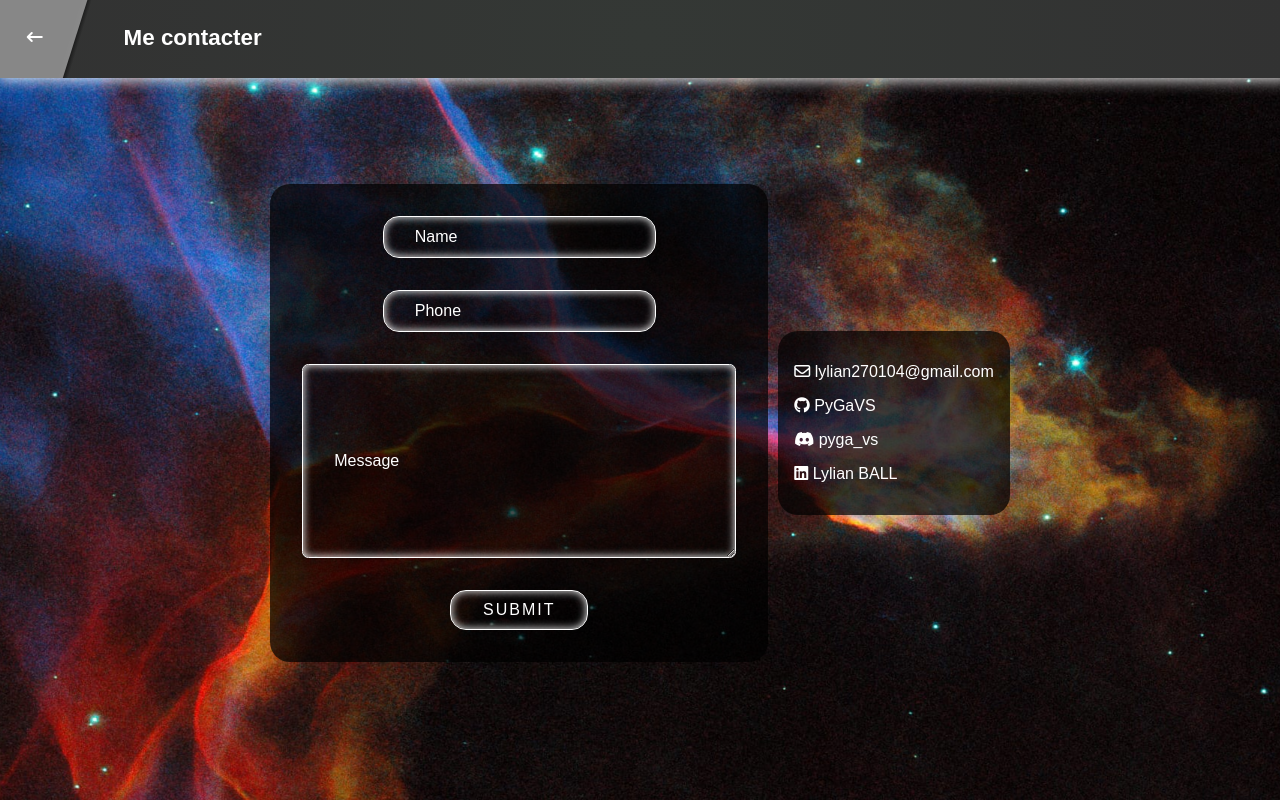
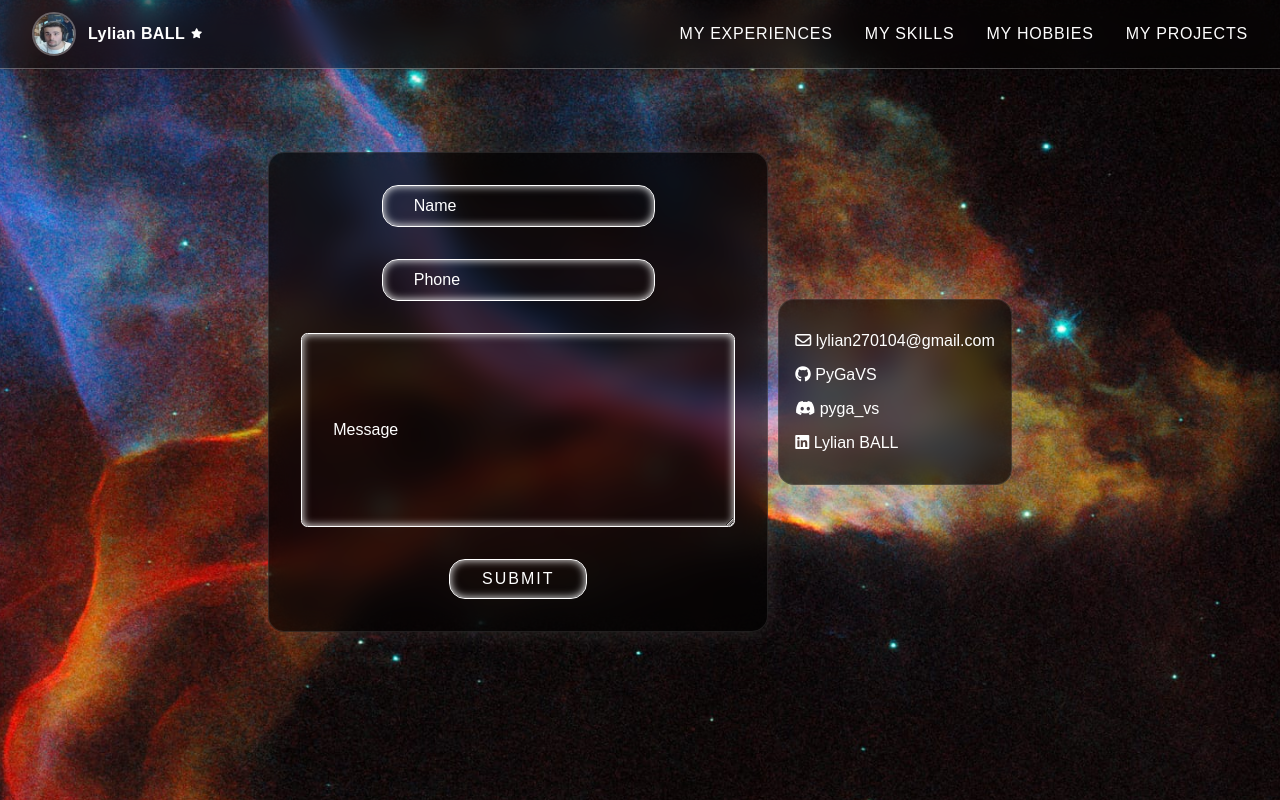
Before and after one commit to PyGaVS/portfolio-2025, a React (Vite) app: page /contact in a window 1280 px wide. Built offline with nearby package versions, Linux system fonts and the light colour scheme.

Commit message:
style(contact): make glassy-dark div

```diff
--- a/src/assets/css/base.css
+++ b/src/assets/css/base.css
@@ -1,17 +1,9 @@
 :root {
-  /* Niveau de zoom du background. 100% = pas de zoom (cover-like).
-     150-200% = pan subtil. 250-300% = équilibre. 500%+ = très immersif
-     mais demande des sources HD (4K+) sinon ça blurre. */
-  --bg-zoom: 150%;
+  --bg-zoom: 180%;
 }
 
 html {
-  /* Couleur de fond avant que l'image ne charge (évite un flash blanc) */
   background-color: #090a0f;
-  /* L'URL et la position sont injectées par src/lib/background.ts au load
-     (pioche aléatoire de l'image + génération de 6 keyframes uniques pour
-     l'animation de pan via Web Animations API).
-     Fallback void.jpg si la variable n'est pas encore définie. */
   background-image: var(--bg-image, url('./../img/void.jpg'));
   background-size: var(--bg-zoom);
   background-position: 50% 50%;
--- a/src/assets/css/components.css
+++ b/src/assets/css/components.css
@@ -172,10 +172,7 @@ a.go-up {
 
 .contact-row > div {
   height: min-content;
-
   padding: 1rem;
-  background-color: rgba(0, 0, 0, 0.7);
-  border-radius: 20px;
 }
 
 form {
@@ -316,3 +313,12 @@ div.black-band {
   border: solid 1px rgba(255, 255, 255, 0.1);
   box-shadow: 0px 0px 20px 2px rgba(255, 255, 255, 0.1);
 }
+
+.glassy-dark {
+  background-color: rgba(0, 0, 0, 0.6);
+  backdrop-filter: blur(12px);
+  -webkit-backdrop-filter: blur(12px);
+  border-radius: 1rem;
+  border: solid 1px rgba(255, 255, 255, 0.1);
+  box-shadow: 0px 0px 20px 2px rgba(255, 255, 255, 0.1);
+}
--- a/src/views/Contact.tsx
+++ b/src/views/Contact.tsx
@@ -1,6 +1,6 @@
-import Header from '../Components/Header'
 import "./../localizations/i18n";
 import { useTranslation } from "react-i18next";
+import Layout from '@/Components/Layout';
 
 
 
@@ -9,10 +9,9 @@ function Contact() {
   console.log(i18n.language)
 
   return (
-    <>
-    <Header>Me contacter</Header>
+    <Layout>
     <div className='contact-row'>
-      <div>
+      <div className='glassy-dark'>
       <form action="https://formspree.io/f/mdkgnddj" method="POST">
         <div className="holder">
           <input type='string' name='Nom' required />
@@ -30,7 +29,7 @@ function Contact() {
       </form>
       </div>
 
-      <div>
+      <div className='glassy-dark'>
         <p><a className="white-link" href ="mailto:lylian270104@gmail.com">
           <i className="fa-regular fa-envelope"></i> lylian270104@gmail.com</a> </p>
         <p><a className="white-link" href ="https://github.com/PyGaVS" target="_blank">
@@ -40,7 +39,7 @@ function Contact() {
           <i className="fa-brands fa-linkedin"></i> Lylian BALL</a> </p>
       </div>
     </div>
-    </>
+    </Layout>
   )
 }
 
```
